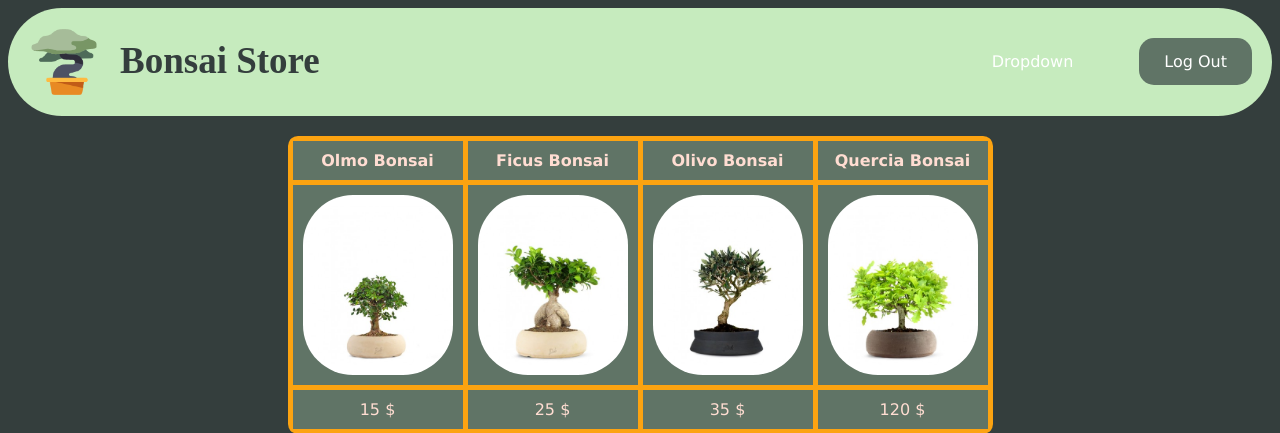
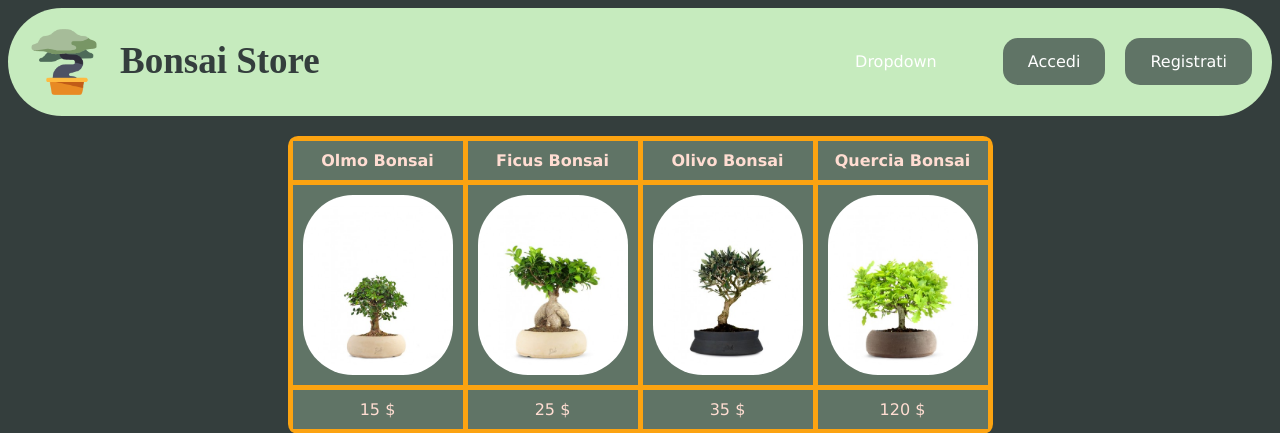
Before and after one commit to FedericoRisoli/bdp, a PHP site: page / in a window 1280 px wide. Shown: the top 433 px of the page. Run offline with PHP 8.4, Linux system fonts and the light colour scheme; data comes from the database, SQL or seed files in the repository.

Commit message:
minor changes

```diff
--- a/index.php
+++ b/index.php
@@ -22,10 +22,10 @@ $result4=mysqli_query($conn,$sql4);
 </head>
 <body>
 <ul>
-    <li><a  href="logged.php"> <img class="logo" src="imgsito/logo.png"></a></li>
+    <li><a  href="index.php"> <img class="logo" src="imgsito/logo.png"></a></li>
     <li><h2 class="title">Bonsai Store</h2></li>
-
-    <li class="acc_button"><a class="normalbutton" href="index.html">Log Out</a></li>
+    <li class="acc_button"><a class="normalbutton" href="registrati.html">Registrati</a></li>
+    <li class="acc_button"><a class="normalbutton" href="login.php">Accedi</a></li>
     <li class="dropdown">
       <a href="javascript:void(0)" class="dropbtn">Dropdown</a>
       <div class="dropdown-content">
```
